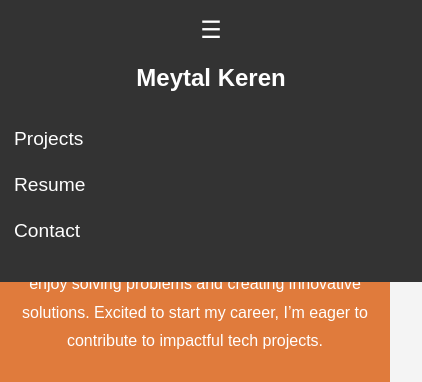
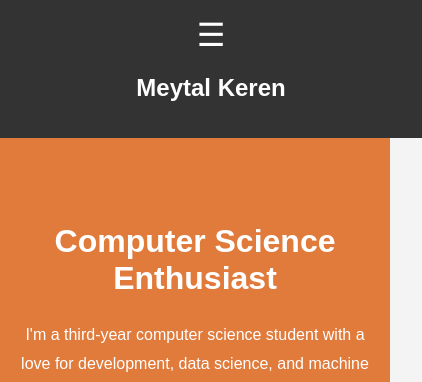
Before and after one commit to Meytalke/MyProtofolio, a plain HTML site: page index.html in a window 390 px wide. Shown: the top 382 px of the page, 422 px wide, since content can reach past the window. Drawn offline with Linux system fonts and the light colour scheme.

Commit message:
Update styles.css

```diff
--- a/styles.css
+++ b/styles.css
@@ -18,7 +18,8 @@ body {
   position: fixed;
   left: 0;
   width: 100%;
-  z-index: 1000;
+  position: relative; /* מאפשר להציב את ההמבורגר מעל */
+  z-index: 2; /* לוודא שהתפריט לא יסתיר דברים */
 }
 
 .navbar h1 {
@@ -543,12 +544,11 @@ footer {
   .navbar {
       flex-direction: column;
       padding: 1rem;
-      display: flex;
       background-color: #333;
   }
 
   .navbar .list {
-      display: flex;
+      display: none;
       flex-direction: column;
       gap: 1rem;
       width: 100%;
@@ -556,17 +556,15 @@ footer {
 
   .navbar .hamburger {
       display: block;
-      font-size: 1.5rem;
+      font-size: 2rem;
       cursor: pointer;
-      color: #ffffff;
+      color: white;
   }
 
-  .navbar .list.active {
+  .navbar.active .list {
       display: flex;
   }
-}
-
-@media (min-width: 769px) {
+}@media (min-width: 769px) {
   .navbar .list {
       display: flex;
       gap: 1.5rem;
@@ -576,6 +574,7 @@ footer {
       display: none;
   }
 }
+
 @media (max-width: 768px) {
   .hero {
     flex-direction: column;
```
